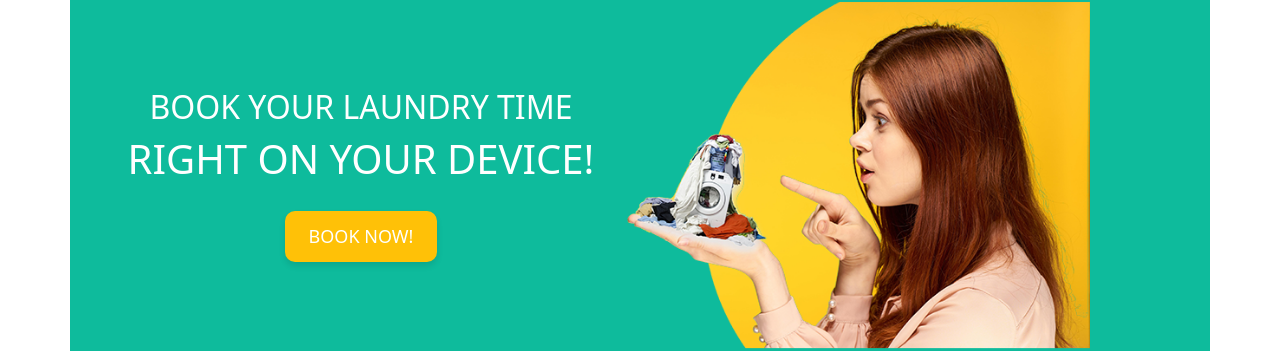
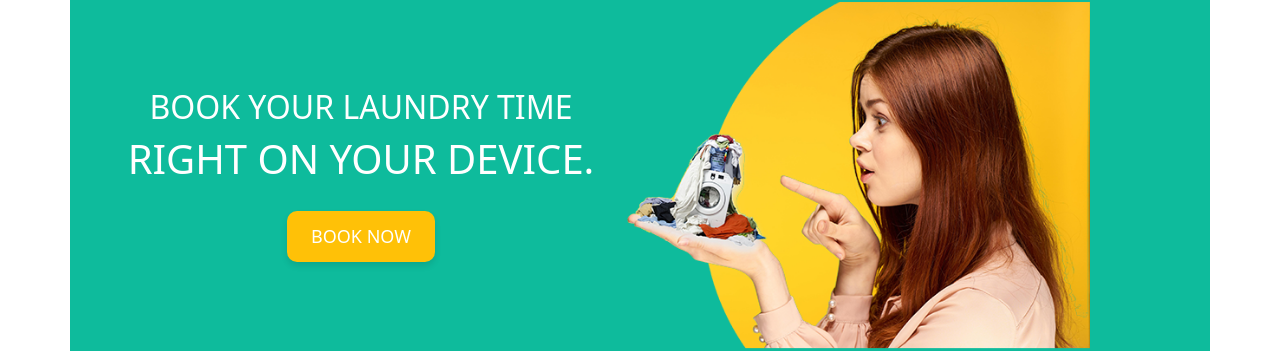
Before and after one commit to hampeG/laundrybuddy, a React (Vite) app: page / in a window 1280 px wide. Shown: the part 325-676 px from the top of the page. Built offline with nearby package versions, Linux system fonts and the light colour scheme.

Commit message:
KAN-28 Implement login redirection from NavBar and MainPage

```diff
--- a/src/App.jsx
+++ b/src/App.jsx
@@ -6,11 +6,13 @@ import NavBar from "./NavBar.jsx";
 import RegistrationForm from "./RegistrationForm.jsx";
 import LoginForm from "./LoginForm.jsx"
 import MainPage from "./MainPage.jsx";
-import OwnerDashboard from "./dashboards/OwnerDashboard.jsx"
+import OwnerDashboard from "./dashboards/OwnerDashboard.jsx";
+import { AuthProvider } from "./context/AuthContext";
 
 function App() {
   return (
     <Router>
+      <AuthProvider>
       <NavBar/>
       <Routes>
         <Route path="/" element={<MainPage/>} />
@@ -21,6 +23,7 @@ function App() {
         <Route path="/contact" element={<ContactForm />} />
         <Route path="/register" element={<RegistrationForm />} />
       </Routes>
+      </AuthProvider>
     </Router>
   );
 }
--- a/src/MainPage.jsx
+++ b/src/MainPage.jsx
@@ -1,13 +1,21 @@
 import { Container, Button } from 'react-bootstrap';
 import './MainPage.css';
+import { Link } from 'react-router-dom';
+import { useAuth } from './context/AuthContext';
 
 const MainPage = () => {
+    const { user } = useAuth(); // Getting the user from AuthContext
+
     return (
         <Container className="mainContainer">
             <div className="content">
             <h2>Book Your Laundry Time </h2>
-                    <h1>Right On Your Device!</h1>
-                <Button className="bookButton">BOOK NOW!</Button>
+                    <h1>Right On Your Device.</h1>
+                {user ? (
+                  <Link to="/book" className="link"><Button className="bookButton">BOOK NOW</Button></Link>
+                ) : (
+                  <Link to="/login" className="link"><Button className="bookButton">BOOK NOW</Button></Link>
+                )}
             </div>
             <img
                 src="src/images/laundry-hero.png"
--- a/src/NavBar.jsx
+++ b/src/NavBar.jsx
@@ -3,9 +3,12 @@ import { Navbar, Nav, Button } from 'react-bootstrap';
 import { FontAwesomeIcon } from '@fortawesome/react-fontawesome';
 import { faHome, faAddressBook, faCalendarAlt , faInfoCircle, faUser,faSignInAlt } from '@fortawesome/free-solid-svg-icons';
 import './App.css';
-import { Link } from 'react-router-dom'
+import { Link } from 'react-router-dom';
+import { useAuth } from './context/AuthContext';
 
 const NavBar = () => {
+  const { user } = useAuth();
+
   return (
     <Navbar expand="lg" fixed="top" className="custom-navbar">
       <Navbar.Brand href="#">
@@ -18,8 +21,14 @@ const NavBar = () => {
       <Navbar.Toggle aria-controls="basic-navbar-nav" />
       <Navbar.Collapse id="basic-navbar-nav" className="justify-content-center">
         <Nav className="navbar-nav">
-          <Nav.Link href="#" className="nav-link"><Link to="/" className="link"><FontAwesomeIcon icon={faHome} />   Main</Link></Nav.Link>
-          <Nav.Link href="#" className="nav-link"><Link to="/book" className="link"><FontAwesomeIcon icon={faCalendarAlt} />   Booking</Link></Nav.Link>
+          <Nav.Link className="nav-link"><Link to="/" className="link"><FontAwesomeIcon icon={faHome} />   Main</Link></Nav.Link>
+          <Nav.Link href="#" className="nav-link">
+            {user ? (
+              <Link to="/book" className="link"><FontAwesomeIcon icon={faCalendarAlt} />   Booking</Link>
+            ) : (
+              <Link to="/login" className="link"><FontAwesomeIcon icon={faCalendarAlt} />   Booking</Link>
+            )}
+          </Nav.Link>
           <Nav.Link href="#" className="nav-link"><FontAwesomeIcon icon={faInfoCircle} /><Link className="link">   About</Link></Nav.Link>
           <Nav.Link href="#" className="nav-link"><Link to="/contact" className="link"><FontAwesomeIcon icon={faAddressBook} />   Contact</Link></Nav.Link>
         </Nav>
--- a/src/context/AuthContext.jsx
+++ b/src/context/AuthContext.jsx
@@ -1,6 +1,6 @@
 import React, { createContext, useState, useContext, useEffect } from 'react';
 import axios from 'axios';
-import { useHistory } from 'react-router-dom';
+import { useNavigate } from 'react-router-dom';
 
 // Create the context
 const AuthContext = createContext(null);
@@ -14,7 +14,7 @@ export const useAuth = () => useContext(AuthContext);
 export const AuthProvider = ({ children }) => {
     const [user, setUser] = useState(null);
     const [loading, setLoading] = useState(true);
-    const history = useHistory();  // Using useHistory for redirection within React Router
+    const navigateTo = useNavigate();  // Using useNavigate for redirection within React Router
 
     // Function to log in a user
     const login = async (email, password) => {
@@ -26,7 +26,7 @@ export const AuthProvider = ({ children }) => {
                 localStorage.setItem('token', data.token);  // Store the token in localStorage
                 setUser({ email, role: data.role });  // Simplified user object
                 setLoading(false);
-                history.push('/dashboard');  // Redirect to a dashboard route after login
+                navigateTo('/dashboard');  // Redirect to a dashboard route after login
             }
         } catch (error) {
             console.error('Login failed:', error);
@@ -40,7 +40,7 @@ export const AuthProvider = ({ children }) => {
         localStorage.removeItem('token');  // Clear the token from localStorage
         setUser(null);
         setLoading(false);
-        history.push('/login');  // Redirect to the login page after logout
+        navigateTo('/login');  // Redirect to the login page after logout
     };
 
     // Effect to check session on component mount
```
